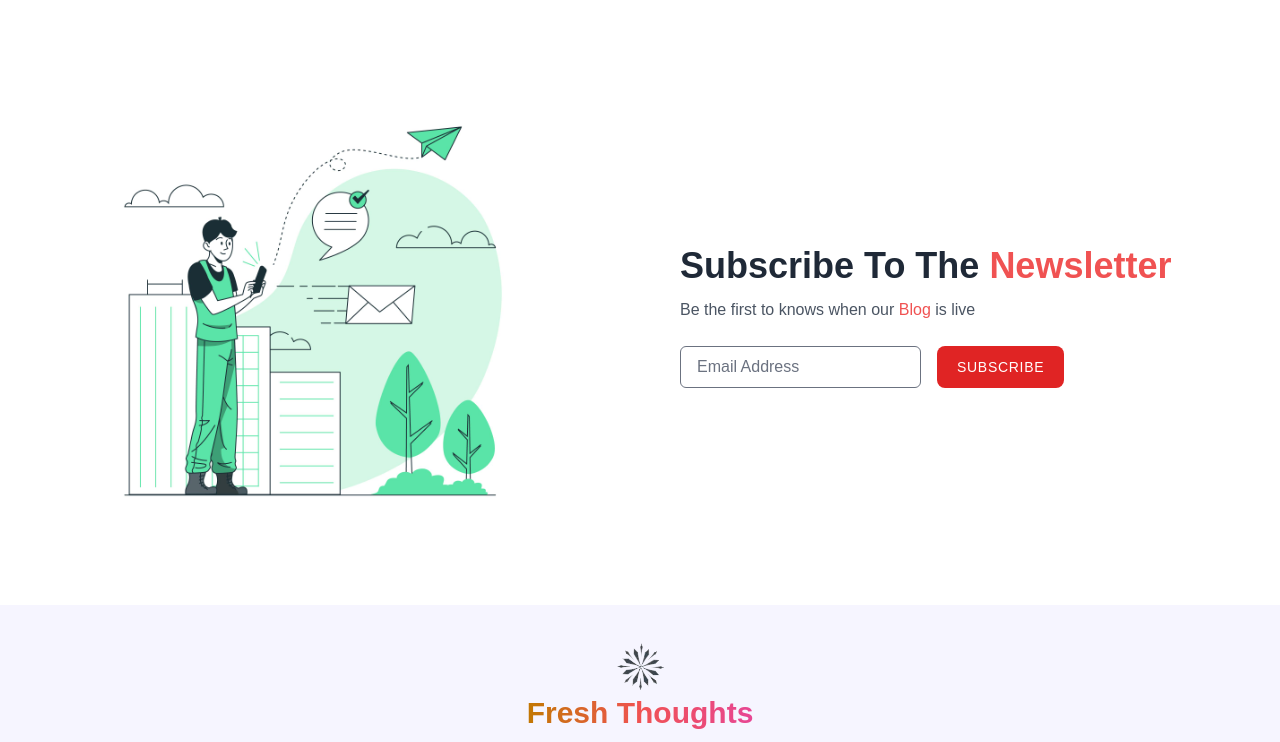
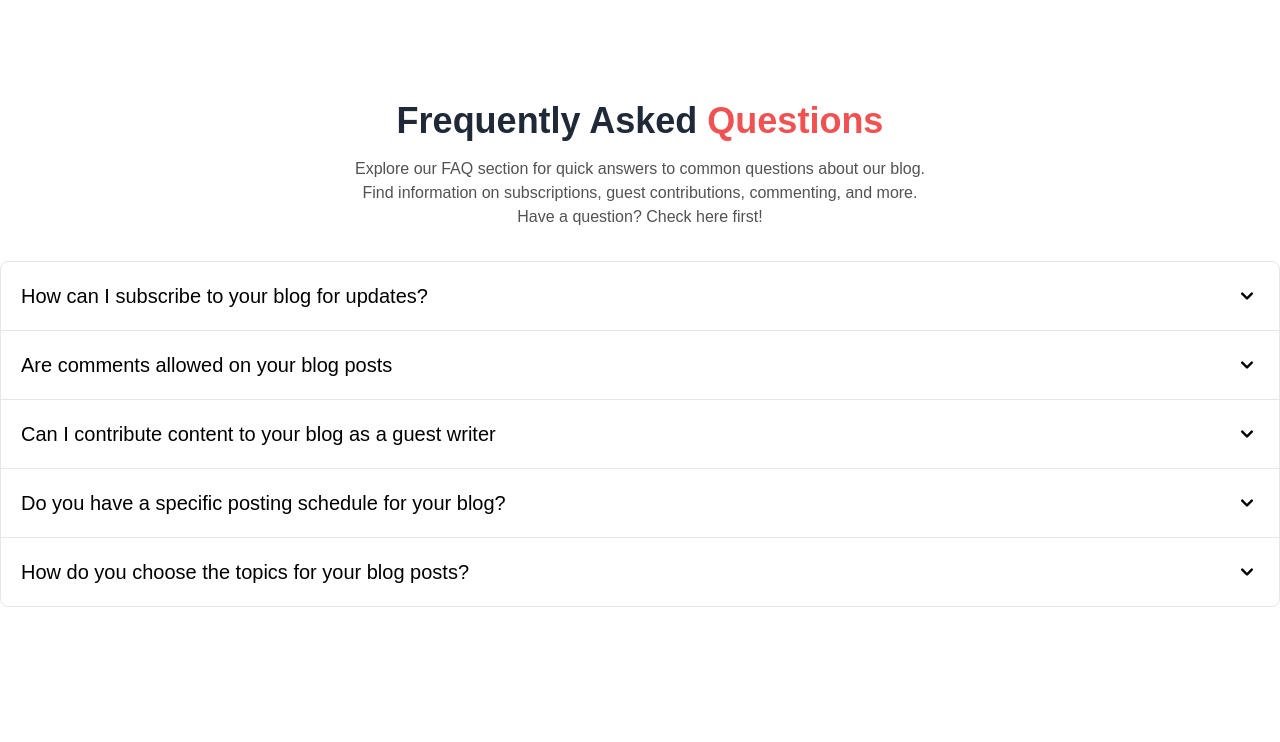
Before and after one commit to sifat786/Fresh-Thoughts-Client, a React (Vite) app: page / in a window 1280 px wide. Shown: the part 1414-2156 px from the top of the page. Built offline with nearby package versions, Linux system fonts and the light colour scheme; no server answers; a web font is replaced by a local one.

Commit message:
faq part done

```diff
--- /dev/null
+++ b/src/Components/Question/Question.jsx
@@ -0,0 +1,54 @@
+import { Accordion } from "flowbite-react";
+
+const Question = () => {
+  return (
+    <div className="mt-0 mb-20 md:mt-24 md:mb-10">
+        <h2 className="text-3xl font-semibold text-center text-gray-800 dark:text-white lg:text-4xl">Frequently Asked <span className="text-red-500">Questions</span></h2>
+        <p className="w-auto md:w-[580px] text-center mx-auto mt-4 mb-8 text-neutral-600 dark:text-gray-600">Explore our FAQ section for quick answers to common questions about our blog. Find information on subscriptions, guest contributions, commenting, and more. Have a question? Check here first!</p>
+
+        <Accordion collapseAll>
+            <Accordion.Panel>
+                <Accordion.Title className="text-black font-medium text-xl">How can I subscribe to your blog for updates?</Accordion.Title>
+                <Accordion.Content>
+                    <p className=" mb-2 text-neutral-600 dark:text-gray-400">You can subscribe to our blog by entering your email address in the subscription form located on the sidebar or footer of our website. You&apos;ll receive notifications whenever we publish new articles or updates.
+                    </p>
+                </Accordion.Content>
+            </Accordion.Panel>
+
+            <Accordion.Panel>
+                <Accordion.Title className="text-black font-medium text-xl">Are comments allowed on your blog posts</Accordion.Title>
+                <Accordion.Content>
+                    <p className=" mb-2 text-neutral-600 dark:text-gray-400">Yes, we welcome comments on our blog posts. We believe in fostering an open and engaging community where readers can share their thoughts, ask questions, and interact with each other. Simply scroll to the bottom of any blog post to leave a comment.
+                    </p>
+                </Accordion.Content>
+            </Accordion.Panel>
+
+            <Accordion.Panel>
+                <Accordion.Title className="text-black font-medium text-xl">Can I contribute content to your blog as a guest writer</Accordion.Title>
+                <Accordion.Content>
+                    <p className=" mb-2 text-neutral-600 dark:text-gray-400">Absolutely! We&apos;re always looking for talented guest writers to contribute high-quality content to our blog. Please visit our &apos;Write for Us&apos; page for guidelines on guest posting and information on how to submit your article.
+                    </p>
+                </Accordion.Content>
+            </Accordion.Panel>
+
+            <Accordion.Panel>
+                <Accordion.Title className="text-black font-medium text-xl">Do you have a specific posting schedule for your blog?</Accordion.Title>
+                <Accordion.Content>
+                    <p className=" mb-2 text-neutral-600 dark:text-gray-400">While we strive to publish new content regularly, our posting schedule may vary depending on the availability of our writers and the complexity of the topics we cover. However, you can expect new articles to be published at least [frequency] times per week.
+                    </p>
+                </Accordion.Content>
+            </Accordion.Panel>
+
+            <Accordion.Panel>
+                <Accordion.Title className="text-black font-medium text-xl">How do you choose the topics for your blog posts?</Accordion.Title>
+                <Accordion.Content>
+                    <p className=" mb-2 text-neutral-600 dark:text-gray-400">We carefully curate our blog topics based on relevance, audience interest, and industry trends. Our goal is to provide valuable and informative content that addresses the needs and interests of our readers. If you have a suggestion for a topic you&apos;d like to see covered, feel free to reach out to us!
+                    </p>
+                </Accordion.Content>
+            </Accordion.Panel>
+        </Accordion>
+    </div>
+  );
+};
+
+export default Question;
--- a/src/Components/Testimonial/Testimonial.jsx
+++ b/src/Components/Testimonial/Testimonial.jsx
@@ -7,7 +7,7 @@ import girl2 from '../../assets/images/girl2.jpg';
 
 const Testimonial = () => {
     return (
-        <div className="bg-white dark:bg-gray-900 mt-0 mb-10 md:mt-20 md:mb-10">
+        <div className="bg-white dark:bg-gray-900 mt-0 mb-10 md:mt-24 md:mb-10">
 
             <h2 className="text-3xl font-semibold text-center text-gray-800 dark:text-white lg:text-4xl">What Our <span className="text-red-500">Client</span> Says</h2>
 
--- a/src/Pages/Home/Home.jsx
+++ b/src/Pages/Home/Home.jsx
@@ -1,5 +1,6 @@
 import Banner from "../../Components/Banner/Banner";
 import NewsLetter from "../../Components/NewsLetter/NewsLetter";
+import Question from "../../Components/Question/Question";
 import Testimonial from "../../Components/Testimonial/Testimonial";
 
 
@@ -9,6 +10,7 @@ const Home = () => {
         <div className="container">
             <Banner/>
             <Testimonial/>
+            <Question/>
             <NewsLetter/>
         </div>
     );
```
